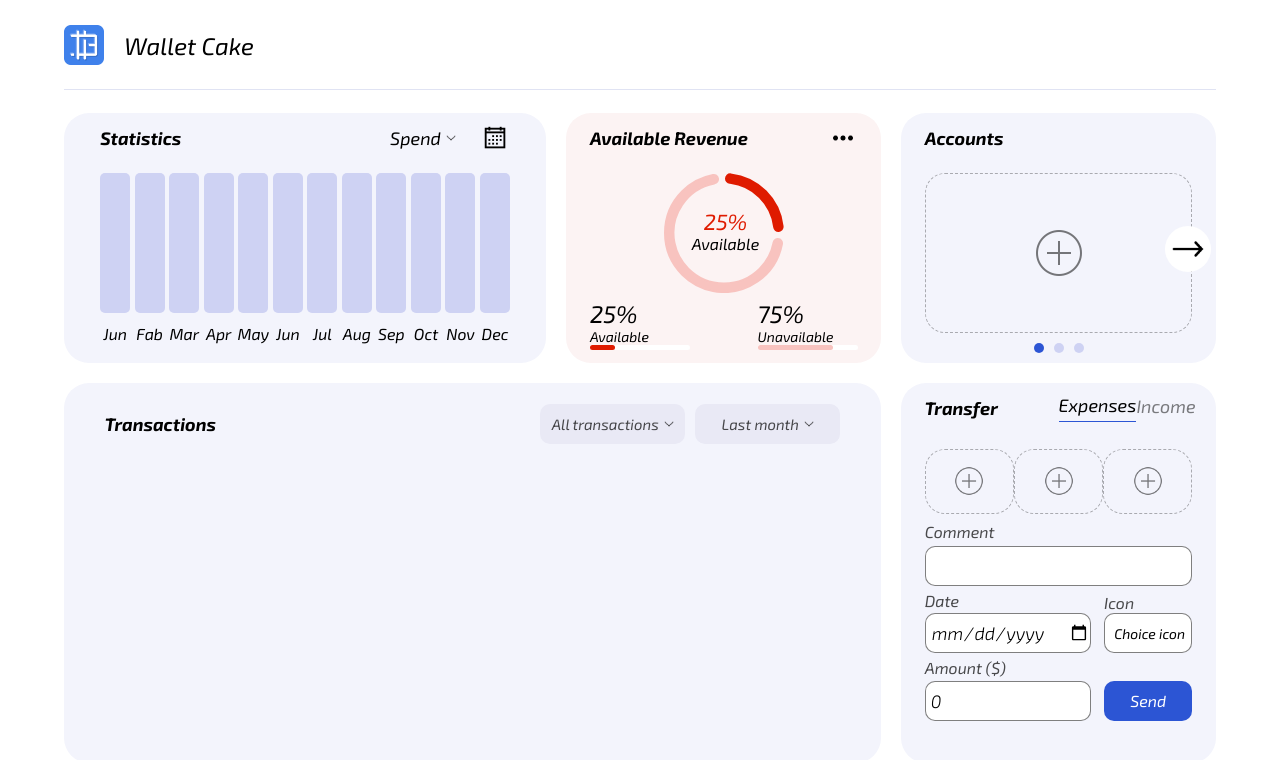
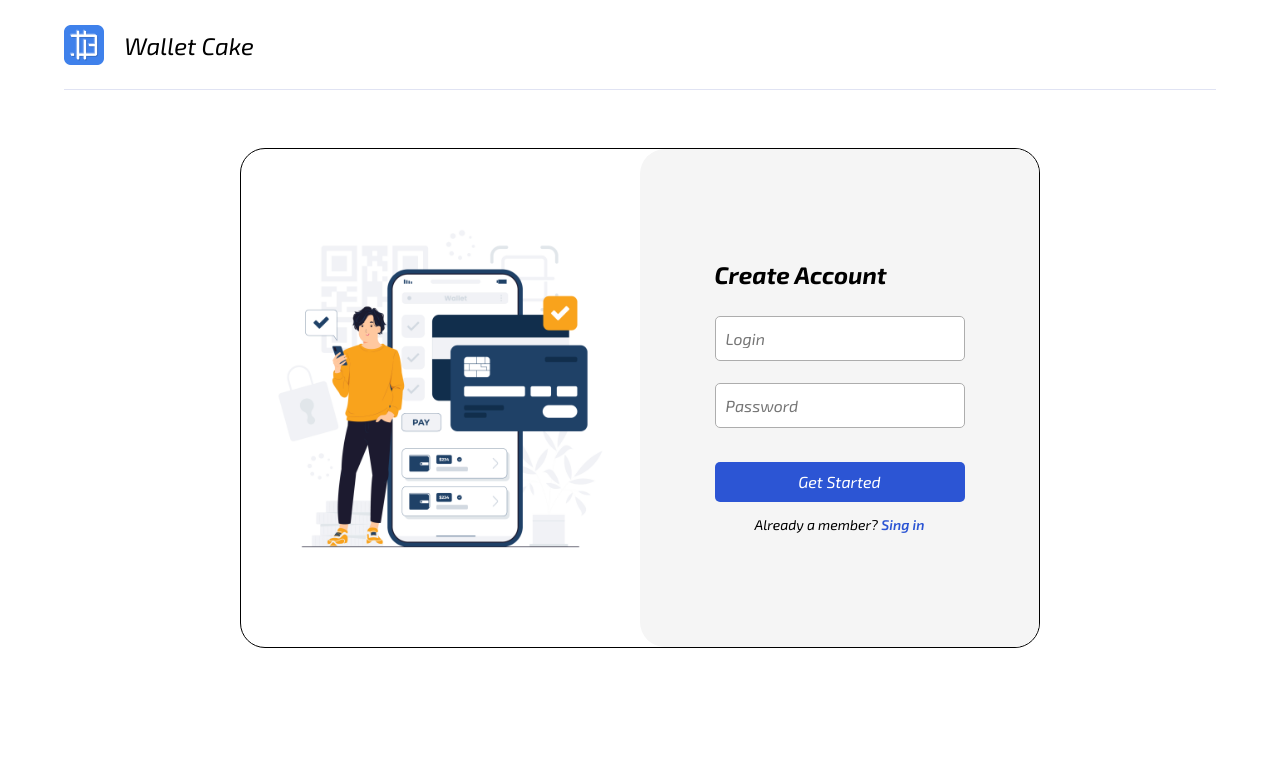
Before and after one commit to SoftBoy4k/Wallet-Cake, a React (Vite) app: page / in a window 1280 px wide. Shown: the top 760 px of the page. Built offline with nearby package versions, Linux system fonts and the light colour scheme.

Commit message:
update design 'sing in' component

```diff
--- a/src/App.tsx
+++ b/src/App.tsx
@@ -1,5 +1,6 @@
 import './App.css'
-import HomePage from './Pages/HomePage/HomePage'
+// import HomePage from './Pages/HomePage/HomePage'
+import SingInPage from './Pages/SingInPage/SingInPage.tsx'
 import { Header } from './components/Header/Header.tsx'
 
 
@@ -8,7 +9,8 @@ function App() {
   return (
     <div className='app'>
       <Header/>
-      <HomePage/>
+      {/* <HomePage/> */}
+      <SingInPage/>
     </div>
   )
 }
--- a/src/components/SingIn/SingIn.css
+++ b/src/components/SingIn/SingIn.css
@@ -8,27 +8,22 @@
 
 .sing-in__form > h2 {
     margin: 5% 0;
-}
-
-.sing-in__form__block {
-    width: 100%;
-    display: flex;
-    flex-wrap: wrap;
-    margin-bottom: 3%;
-}
-
-.sing-in__form__block > label {
     width: 100%;
 }
 
-.sing-in__form__block > input {
+.sing-in__form__input {
     width: 100%;
-    height: 35px;
+    height: 45px;
+    margin-bottom: 3%;
+    border-radius: 5px;
+    border: 1px solid rgb(173, 173, 173);
+    padding: 0 10px;
+    font-size: 16px;
 }
 
 .sing-in__btn {
     cursor: pointer;
-    width: 120px;
+    width: 100%;
     height: 40px;
     margin-top: 5%;
     border: none;
--- a/src/components/SingIn/SingIn.tsx
+++ b/src/components/SingIn/SingIn.tsx
@@ -1,24 +1,29 @@
+import { useState } from 'react';
 import './SingIn.css'
 
 const SingIn = () => {
 
-    const isSingIn = true;
+    const [isSingIn, setIsSingIn] = useState(false);
 
     return (
         <div className='sing-in__form'>
-            <h2>{isSingIn ? 'Sing In' : 'Log In'}</h2>
+            <h2>{isSingIn ? 'Sing in' : 'Create Account'}</h2>
 
-            <div className='sing-in__form__block'>
-                <label htmlFor="login">Login</label>
-                <input type="text" id="login"/>
-            </div>
+            <input className='sing-in__form__input' type="text" id="login" placeholder='Login'/>
 
-            <div className='sing-in__form__block'>
-                <label htmlFor="password">Password</label>
-                <input type="password" id="password"/>
-            </div>
+            <input className='sing-in__form__input' type="password" id="password" placeholder='Password'/>
 
-            <button className='sing-in__btn'>{isSingIn ? 'Sing In' : 'Log In'}</button>
+            <button className='sing-in__btn'>{isSingIn ? 'Sing In' : 'Get Started'}</button>
+
+            <p style={{color: "#grey", fontSize: "14px"}}>
+                {isSingIn ? "Don't have an account yet? " : 'Already a member? '}
+                <span
+                    style={{color: "#2C55D4", cursor: "pointer", fontWeight: "600"}}
+                    onClick={() => setIsSingIn(!isSingIn)}
+                >
+                    {isSingIn ? "Sing up" : 'Sing in'}
+                </span>
+            </p>
         </div>
     )
 }
```
